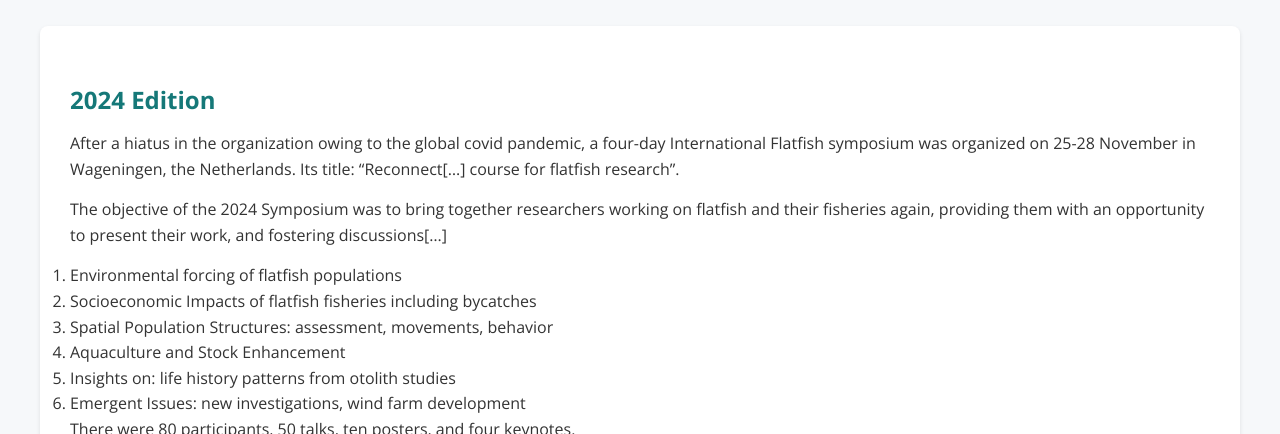
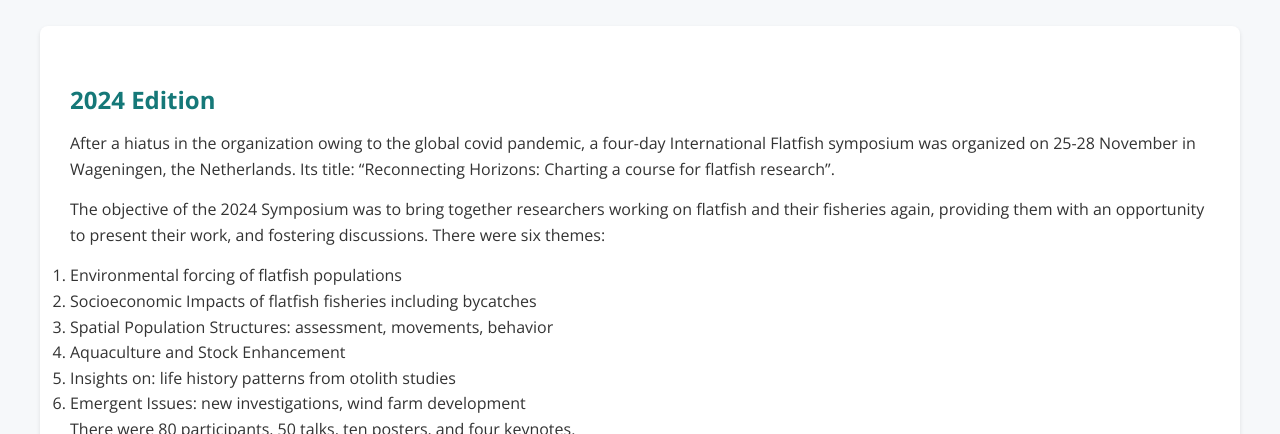
Before and after one commit to JanJaapPoos/InternationalFlatFishSymposium, a Jekyll site: the page built from past.md, in a window 1280 px wide and 900 px high, cut to the strip 254-688 px from the top of the window. Built offline with Jekyll 4.4.1, drawn with Linux system fonts in a browser that asks for light colours; our own code applies the rules of GitHub Pages for plain Markdown files; the repository's description, which GitHub fills in, is left out.

Commit message:
Revise 2024 symposium details in past.md
Updated the title and added details about the 2024 International Flatfish symposium.

```diff
--- a/past.md
+++ b/past.md
@@ -1,9 +1,9 @@
 ## 2024 Edition
 
-After a hiatus in the organization owing to the global covid pandemic, a four-day International Flatfish symposium was organized on 25-28 November in Wageningen, the Netherlands. Its title: "Reconnect[...]
+After a hiatus in the organization owing to the global covid pandemic, a four-day International Flatfish symposium was organized on 25-28 November in Wageningen, the Netherlands. Its title: "Reconnecting Horizons: Charting a
 course for flatfish research".
 
-The objective of the 2024 Symposium was to bring together researchers working on flatfish and their fisheries again, providing them with an opportunity to present their work, and fostering discussions[...]
+The objective of the 2024 Symposium was to bring together researchers working on flatfish and their fisheries again, providing them with an opportunity to present their work, and fostering discussions. There were six themes:
 1. Environmental forcing of flatfish populations
 2. Socioeconomic Impacts of flatfish fisheries including bycatches
 3. Spatial Population Structures: assessment, movements, behavior
```
